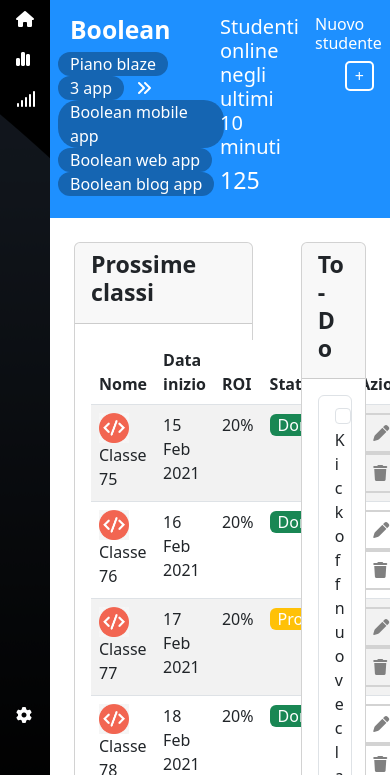
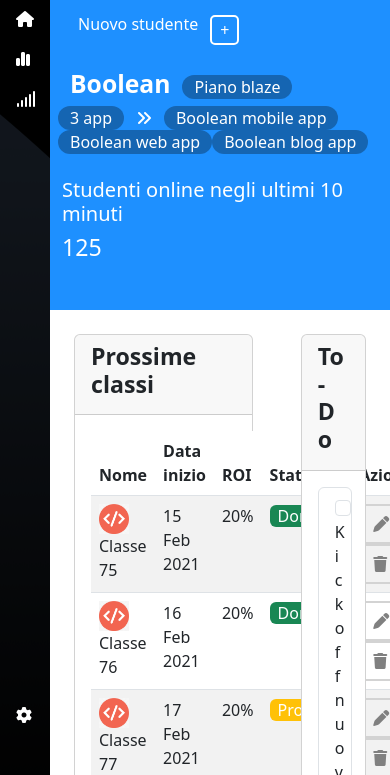
Before and after one commit to marcocampisi/html-css-bootstrap-dashboard, a plain HTML site: page index.html in a window 390 px wide. Shown: the part 69-844 px from the top of the page. Drawn offline with nearby package versions, Linux system fonts and the light colour scheme.

Commit message:
Added jumbo responsive

```diff
--- a/index.html
+++ b/index.html
@@ -171,8 +171,14 @@
                 </aside>
             </div>
             <div class="col main-col">
-                <div class="container-fluid d-flex jumbo py-3 justify-content-between">
-                    <div class="col px-2">
+                <div class="container-fluid d-flex jumbo py-3 justify-content-between flex-column flex-md-row">
+                    <div class="col col-lg-3 order-md-3 pb-4 pb-0-sm">
+                        <div class="row text-white px-3 justify-content-sm-end">
+                            <h6 class="d-inline-block">Nuovo studente</h6>
+                            <button class="my-button px-2">+</button>
+                        </div>
+                    </div>
+                    <div class="col col-lg-6 px-2 order-md-1 pb-4 pb-0-sm">
                         <div class="row text-white align-items-center">
                             <h2 class="fw-bold">Boolean</h2>
                             <span class="jumbo-span">Piano blaze</span>
@@ -185,18 +191,12 @@
                             <span class="jumbo-span">Boolean blog app</span>
                         </div>
                     </div>
-                    <div class="col-3">
+                    <div class="col col-lg-3 order-md-2 pb-4 pb-0-sm">
                         <div class="row text-white align-items-center">
                             <h5>Studenti online negli ultimi 10 minuti</h5>
                         </div>
                         <div class="row text-white align-items-center">
                             <h3>125</h3>
-                        </div>
-                    </div>
-                    <div class="col-3">
-                        <div class="row text-white px-3 justify-content-end">
-                            <h6 class="d-inline-block">Nuovo studente</h6>
-                            <button class="my-button px-2">+</button>
                         </div>
                     </div>
                 </div>
```
